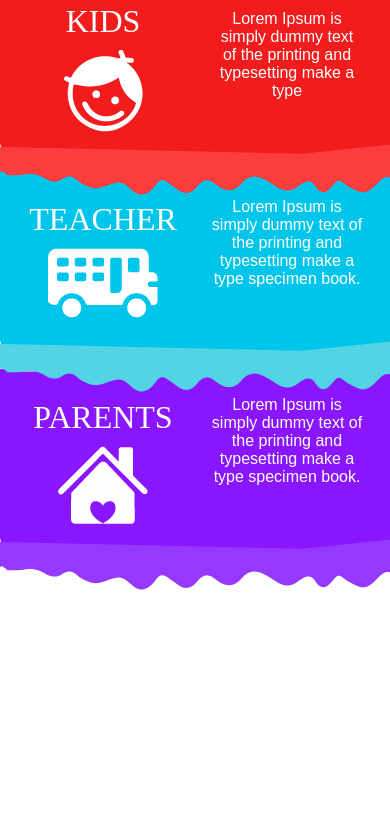
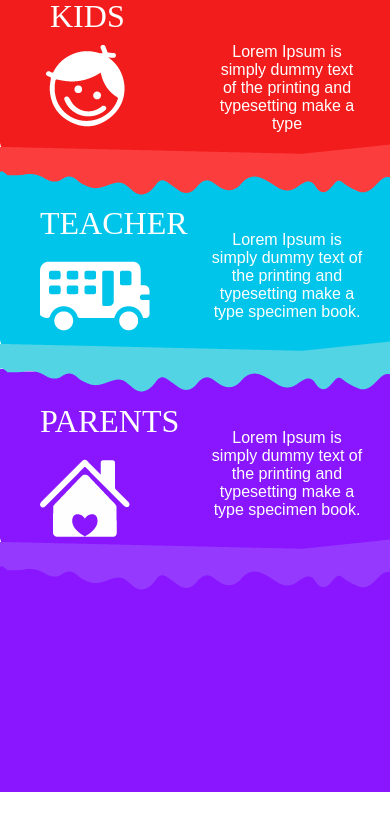
Before and after one commit to Nikodermus/APK-Color-Shine, a plain HTML site: page SIGN_UP/ROLE/role.html in a window 390 px wide. Drawn offline with Linux system fonts and the light colour scheme; a web font is replaced by a local one.

Commit message:
Media Query 2

```diff
--- a/SIGN_UP/CSS/style.css
+++ b/SIGN_UP/CSS/style.css
@@ -53,7 +53,7 @@ figure{
 
 @media screen and (max-width: 480px;){
     .conteiner{
-		width: 95.8333
+		width: 95.8333%;
 
 	}
 
--- a/SIGN_UP/ROLE/CSS/style.css
+++ b/SIGN_UP/ROLE/CSS/style.css
@@ -8,14 +8,22 @@
     margin: 0;
     padding: 0;
 }
+
+
 body{
     font-family: "Arial";
 }
+
+a: visited{
+    text-decoration: none;
+}
+
 .div_role{
     display: block;
     position: relative;
     height: 230px;
     margin: -32px 0 0 0;
+
 }
 .div_role:nth-child(1){
     background-image: url(../IMAGES/background_red.png);
@@ -28,26 +36,33 @@ body{
 .div_role:nth-child(3){
     background-image: url(../IMAGES/background_purple.png);
     z-index: 20;
+
+
+}
+
+.div_role:nth-child(4){
+    background:#8A15FF;
 }
 .role{
     padding: 20px;
 }
 .logo{
     position: absolute;
-    top: 25px;
-    left: 25px;
-    width:40%;
+    top: 20px;
+    left: 40px;
+    width:90px;
     text-align: center;
     color: white;
     font-family: Animated;
-    font-size: 2em;
+    font-size: 32px;
 }
 .logo p{
-    margin: 10px 0;
+    margin: 19px 0;
+    text-align:center;
 }
 .explication{
     position: absolute;
-    top: 32px;
+    top: 65px;
     right: 25px;
     width: 40%;
     color: white;
@@ -56,3 +71,13 @@ body{
 .div_role:nth-child(1) p{
     margin: 10px;
 }
+
+/*------------MOVIL------------*/
+
+@media screen and (min-width: 480px;){
+    .conteiner{
+        width: 95.8333%;
+    }
+
+
+}
--- a/SIGN_UP/ROLE/role.html
+++ b/SIGN_UP/ROLE/role.html
@@ -15,6 +15,7 @@
       <link href="IMAGES/favicon.ico"
             type="image/x-icon"
             rel="shortcut icon"/>
+      <meta name="viewport" content="width=device-width, initial-scale=1.0, user-scalable=no">
       <title>
           Choose your role
       </title>
@@ -67,6 +68,8 @@
              </div>
              </a>
              </div>
+
+             <div class="div_role"></div>
          </div>
      </section>
 
```
